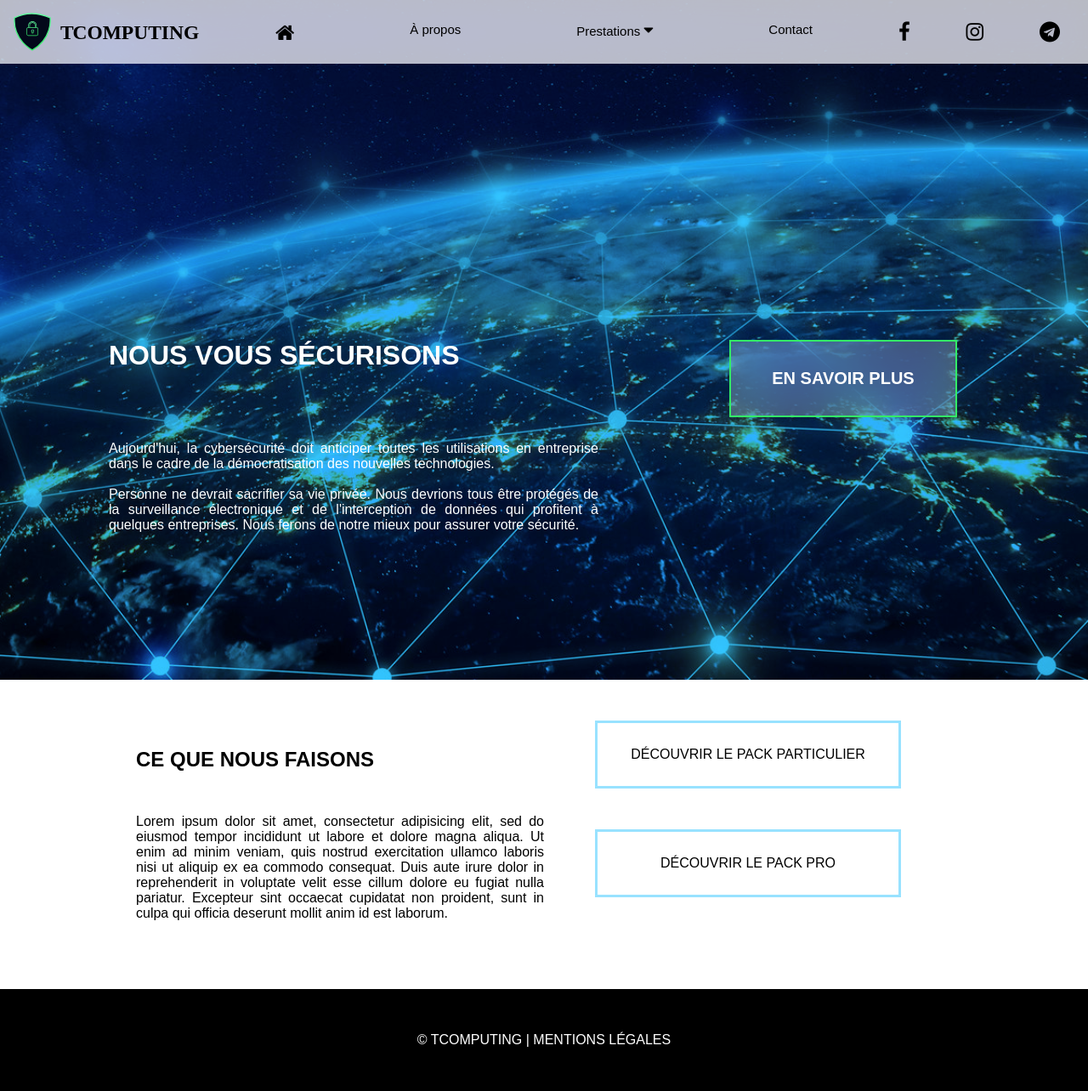
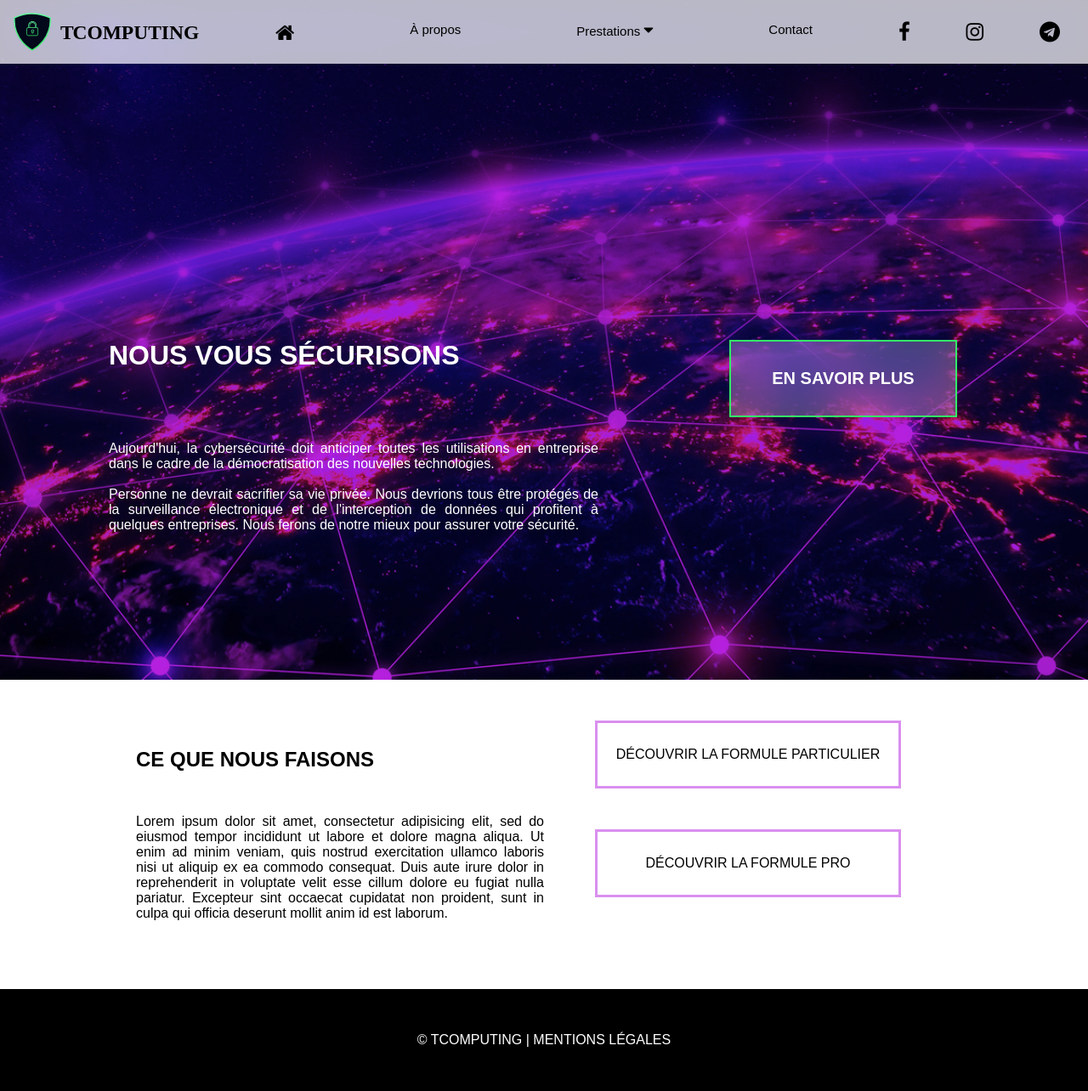
Before and after one commit to Rassac/fil-rouge, a PHP site: page / in a window 1280 px wide. Shown: the whole page at 85% size. Run offline with PHP 8.4, Linux system fonts and the light colour scheme.

Commit message:
Changement dans le CSS

```diff
--- a/css/style.css
+++ b/css/style.css
@@ -9,7 +9,7 @@ body {
 }
 
 :root {
-  --main-color: #32c5ff;
+  --main-color: #b620e0;
   --color-green: #33eb67;
 }
 
@@ -209,7 +209,7 @@ main {
 
 .ce-que-nous-faisons_droite button {
   background: none;
-  border: 3px solid rgba(50, 197, 255, 0.5);
+  border: 3px solid rgba(182, 32, 224, 0.5);
   font-size: 1rem;
   cursor: pointer;
   height: 5rem;
@@ -219,7 +219,7 @@ main {
 }
 
 .ce-que-nous-faisons_droite button:hover {
-  border: 3px solid rgba(50, 197, 255, 1);
+  border: 3px solid rgba(182, 32, 224, 1);
 }
 
 .ce-que-nous-faisons_droite button a {
@@ -286,10 +286,7 @@ textarea {
   border: 1px solid #bebebe;
   padding: 7px;
   margin: 0px;
-  -webkit-transition: all 0.3s ease-in-out;
-  -moz-transition: all 0.3s ease-in-out;
-  -ms-transition: all 0.3s ease-in-out;
-  -o-transition: all 0.3s ease-in-out;
+  transition: 0.25s;
   outline: none;
 }
 
@@ -542,7 +539,7 @@ footer a {
 
 @media only screen and (max-width: 375px) {
   .logo-container {
-    padding-left: 9.4rem;
+    padding-left: 2rem;
   }
 
   .nous-vous-securisons {
@@ -552,6 +549,6 @@ footer a {
 
 @media only screen and (max-width: 320px) {
   .logo-container {
-    padding-left: 2rem;
+    padding-left: 0.5rem;
   }
 }
--- a/inc/header.php
+++ b/inc/header.php
@@ -6,7 +6,7 @@
     <ul class="nav-links">
       <li><a href="index.php"><i class="fa fa-home nav-link" style="font-size:24px"></i></a></li>
       <li><a href="about.php" class="nav-link">À propos</a></li>
-      <li><a href="#" class="nav-link deroulant">Prestations <i class="fa fa-caret-down" id="prestations" style=" font-size:19px"></i></a>
+      <li><a class="nav-link deroulant">Prestations <i class="fa fa-caret-down" id="prestations" style=" font-size:19px"></i></a>
         <ul id="sous">
           <li><a href="#">Pack professionnel </a></li>
           <li><a href="formule-particulier.php">Pack particulier</a></li>
--- a/index.php
+++ b/index.php
@@ -32,8 +32,8 @@
           aute irure dolor in reprehenderit in voluptate velit esse cillum dolore eu fugiat nulla pariatur. Excepteur sint occaecat cupidatat non proident, sunt in culpa qui officia deserunt mollit anim id est laborum.</p>
       </div>
       <div class="ce-que-nous-faisons_droite">
-        <button><a href="#">DÉCOUVRIR LE PACK PARTICULIER</a></button>
-        <button><a href="#">DÉCOUVRIR LE PACK PRO</a></button>
+        <button><a href="formule-particulier.php">DÉCOUVRIR LA FORMULE PARTICULIER</a></button>
+        <button><a href="formule-professionnel.php">DÉCOUVRIR LA FORMULE PRO</a></button>
       </div>
     </section>
   </main>
--- a/js/main.js
+++ b/js/main.js
@@ -6,12 +6,14 @@ $(document).ready(function () {
   $("#prestations").click(function () {
     if (ouvert) {
       $("#sous").hide();
+
       ouvert = false;
     } else {
       $("#sous").show();
       ouvert = true;
     }
-    console.log("ici");
+
+    // console.log("ici");
   });
 });
 
```
